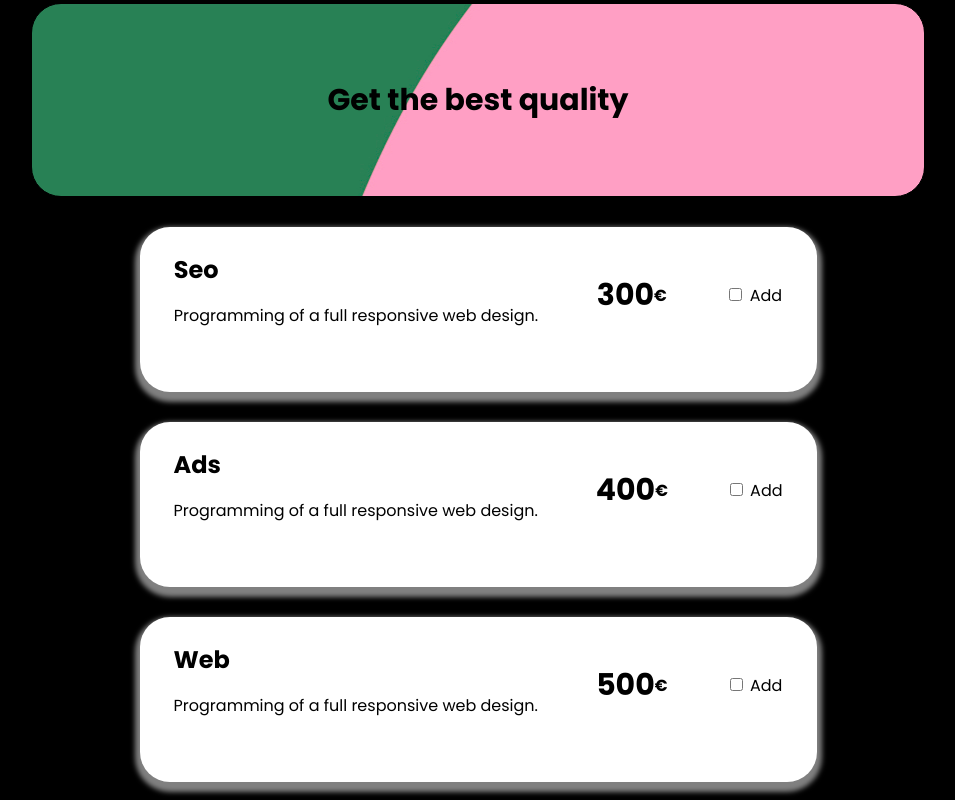
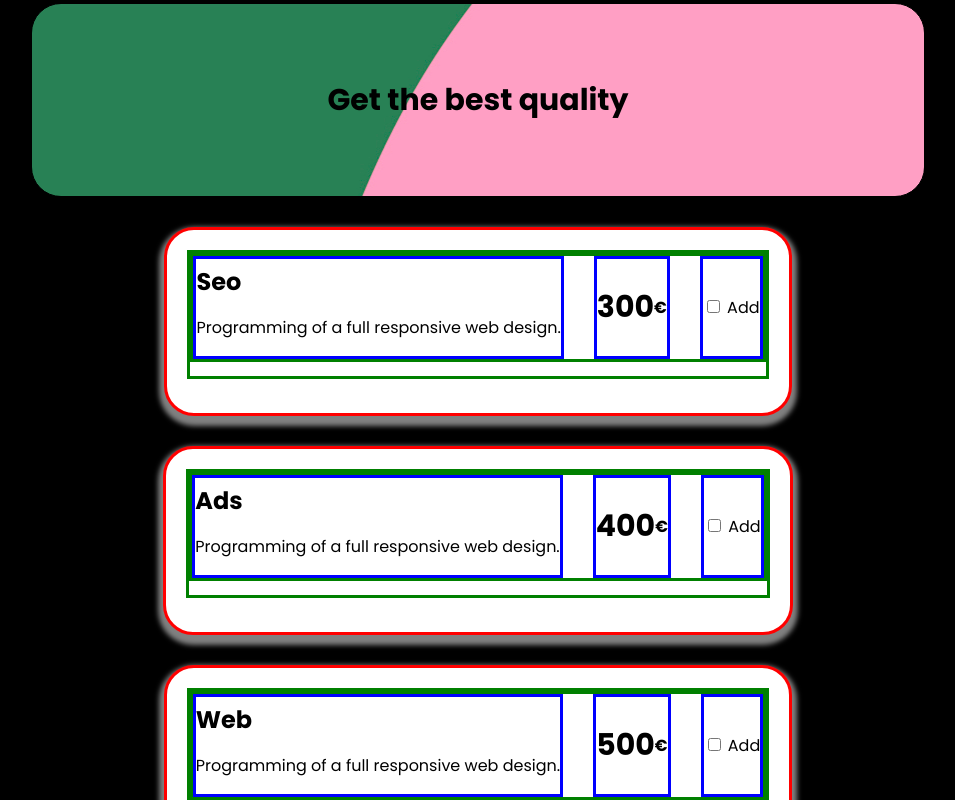
Before and after one commit to Mesadova/budget-app, a React (Vite) app: page / in a window 1280 px wide. Shown: the top 800 px of the page, without its empty margins (162-1117 px from the left). Built offline with nearby package versions, Linux system fonts and the light colour scheme.

Commit message:
Fix styles

```diff
--- a/src/App.jsx
+++ b/src/App.jsx
@@ -1,5 +1,5 @@
 import { useState, useEffect } from 'react'
-import { Card, CardBody, CardTitle, CardText, Form, Button} from "react-bootstrap"
+import { Form, Button} from "react-bootstrap"
 import AvailablePlans from './components/AvailablePlans'
 import BudgetForm from './components/BudgetForm'
 import { styled, createGlobalStyle  } from 'styled-components'
@@ -40,6 +40,10 @@ const Header = styled.div`
   justify-content: center;
   align-items: center;
   color: black;
+  &.start {
+    justify-content: flex-start;
+    align-items: flex-start;
+  }
 `
 
 const Budget = styled.div`
@@ -53,35 +57,13 @@ const Budget = styled.div`
   }
 `
 
-export const CardContainer = styled.div`
+export const StyledCard = styled.div`
     display: flex;
-    flex-grow: 1;
-    justify-content: space-around;
-    gap: 30px;
-    margin-bottom: 14px;
-    &.parameters {
-        align-items: flex-end;
-        justify-content: flex-end;
-        align-content: flex-end;
-        flex-direction: column;
-        margin-bottom: 0px;
-    }
-    &.budgetForm {
-        align-items: flex-start;
-        justify-content: flex-start;
-        align-content: flex-start;
-        flex-direction: column;
-    }
-    &.personalizedPlan {
-      justify-content: space-between;
-    }
-`
-
-export const StyledCard = styled(Card)`
-    display: flex;
+    border: solid;
+    border-color: red;
     flex-direction: column;
     flex-wrap: nowrap;
-    min-width: 50%;
+    min-width: 45%;
     padding: 20px;
     box-shadow: -0px 5px 5px 5px grey;
     border-radius: 30px;
@@ -99,36 +81,84 @@ export const StyledCard = styled(Card)`
         z-index: -1;
       }
     }
+    &.personalizedPlanCard {
+      height: 100%;
+
+    }
 `
 
-export const StyledCardBody = styled(CardBody)`
+export const CardContainer = styled.div`
     display: flex;
+    border: solid;
+    border-color: green;
+    flex-grow: 1;
+    justify-content: space-around;
+    gap: 30px;
+    margin-bottom: 14px;
+    &.parameters {
+      align-items: flex-end;
+      justify-content: flex-end;
+      align-content: flex-end;
+      flex-direction: column;
+      margin-bottom: 0px;
+    }
+    &.budgetForm {
+      align-items: flex-start;
+      justify-content: flex-start;
+      align-content: flex-start;
+      flex-direction: column;
+    }
+    &.personalizedPlan {
+      display: grid;
+      gap: 0;
+      margin: 0;
+      padding: 0;
+      height: 150px;
+      grid-template-columns: 290px 1fr 110px;
+    }
+`
+
+export const StyledCardBody = styled.div`
+    display: flex;
+    border: solid;
+    border-color: blue;
     font-size: 16px;
     align-items: center;
     justify-content: center;
-    align-content: center;
     &.header {
-        align-items: flex-start;
-        flex-direction: column;
+      align-items: center;
+      flex-direction: column;
+    }
+    &.headerStart {
+      align-items: flex-start;
+      justify-content: flex-start;
+      flex-direction: column;
     }
     &.budgetForm {
-        gap: 20px;
-        margin-bottom: 20px;
+      gap: 20px;
+      margin-bottom: 20px;
     }
     &.personalData {
-      width: 26%;
+      flex-wrap: wrap;
+      align-items: flex-start;
+      flex-direction: column;
+      max-width: 15%;
+    }
+    &.contractedServices {
+      flex-wrap: wrap;
       align-items: flex-start;
       flex-direction: column;
     }
 `
 
-export const StyledCardTitle = styled(CardTitle)`
+export const StyledCardTitle = styled.p`
     font-weight: bold;
     margin-top: 5px;
     font-size: 24px;
+    margin-bottom: 0;
 `
 
-export const StyledCardText = styled(CardText)`
+export const StyledCardText = styled.p`
     font-size: 16px;
     &.price {
       margin: 0px;
@@ -146,6 +176,12 @@ export const StyledCardText = styled(CardText)`
       font-size: 20px;
       font-weight: 600;
       color: gray;
+    }
+      &.contractedPlans {
+      margin: 0;
+      padding: 0;
+      align-self: start;
+      font-size: 14px;
     }
 `
 
--- a/src/components/AvailablePlans.jsx
+++ b/src/components/AvailablePlans.jsx
@@ -4,7 +4,7 @@ import { FormCheck } from "react-bootstrap"
 const AvailablePlans = ({title, description, price, index, isPlanChecked, handleCheckboxChange}) => {
     return(
         <CardContainer>
-            <StyledCardBody className="header">
+            <StyledCardBody className="headerStart">
                 <StyledCardTitle>{title}</StyledCardTitle>
                 <StyledCardText>{description}</StyledCardText>
             </StyledCardBody>
--- a/src/components/OngoingPlans.jsx
+++ b/src/components/OngoingPlans.jsx
@@ -4,29 +4,29 @@ const OngoingPlans = ({personData = {} }) => {
     const { name, telephone, email, total, ...services } = personData
 
     return(
-        <StyledCard>
+        <StyledCard className='personalizedPlanCard'>
             <CardContainer className='personalizedPlan'>
-                <StyledCardBody className="personalData">
+                <StyledCardBody className='contractedServices'>
                     {name && <StyledCardTitle>{name}</StyledCardTitle>}
                     {telephone && <StyledCardText className='personalizedPlan'>{telephone}</StyledCardText>}
                     {email && <StyledCardText className='personalizedPlan'>{email}</StyledCardText>}
                 </StyledCardBody>
-                <StyledCardBody>
-                    <StyledCardText>
+                <StyledCardBody className='contractedServices' >
+                    <ul>
+                    <StyledCardText className='contractedPlans'>
                         Contracted services:
-                        <ul>
                         {Object.entries(services).map(([key, value]) => (
                             typeof value === "object" && value !== null ? (
                                 Object.entries(value).map(([subKey, subValue]) => (
                                     <li key={subKey}>
                                         {subValue.planTitle}
-                                        {subValue.planPages !== null ? ` (${subValue.planPages} pages, ${subValue.planLangs} languages)` : ''}
+                                        {subValue.planPages !== null ? ` (${subValue.planPages} pages, ${subValue.planLangs} languages)` : '                   '}
                                     </li>
                                 ))
                             ) : null
                         ))}
-                        </ul>
                     </StyledCardText>
+                    </ul>
                 </StyledCardBody>
                 <StyledCardBody className="header">
                     <StyledCardText className='personalizedTotal'>Total:</StyledCardText>
--- a/src/components/OngoingPlansNav.jsx
+++ b/src/components/OngoingPlansNav.jsx
@@ -65,20 +65,20 @@ const OngoingPlansNav = ({setPersonalizedPlans, personalizedPlans, setFilteredPl
         if (key === 'reSort') {
             mapped.sort((a, b) => {
                 if (a.value > b.value) {
-                    return -1;
+                    return 1;
                 }
                 if (a.value < b.value) {
-                    return 1;
+                    return -1;
                 }
                 return 0;
             })
         } else {
             mapped.sort((a, b) => {
                 if (a.value > b.value) {
-                    return 1;
+                    return -1;
                 }
                 if (a.value < b.value) {
-                    return -1;
+                    return 1;
                 }
                 return 0;
             })
@@ -98,16 +98,7 @@ const OngoingPlansNav = ({setPersonalizedPlans, personalizedPlans, setFilteredPl
         } else {
             setFilteredPlans(null)
         }
-      }
-
-      const Filter = (props) => {
-        return(
-          <div>
-                filter shown with: <input value={props.value} onChange={props.onChange}/>
-          </div>
-        )
-      }
-
+    }
 
     return(
         <OngoingNav>
```
